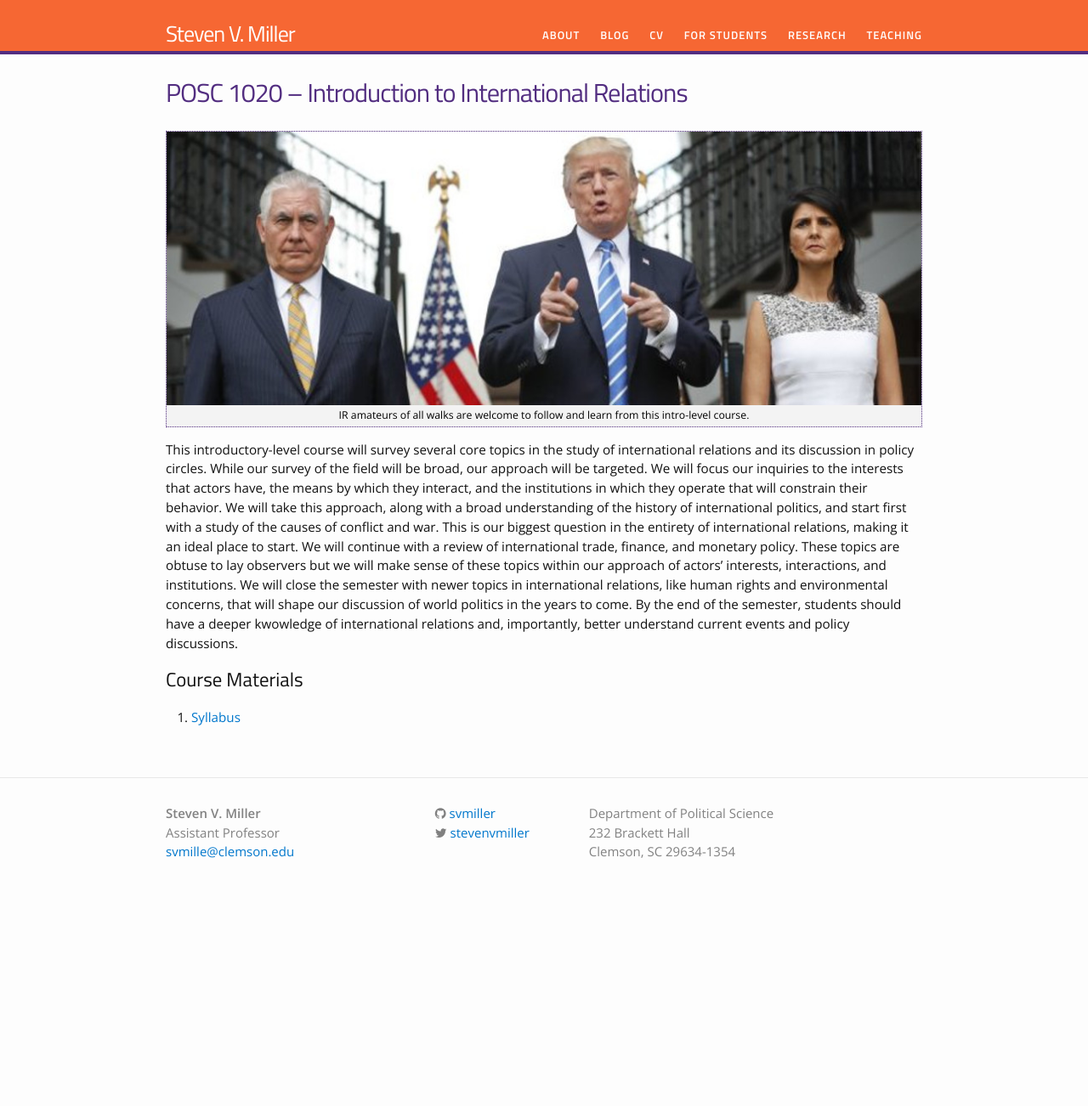
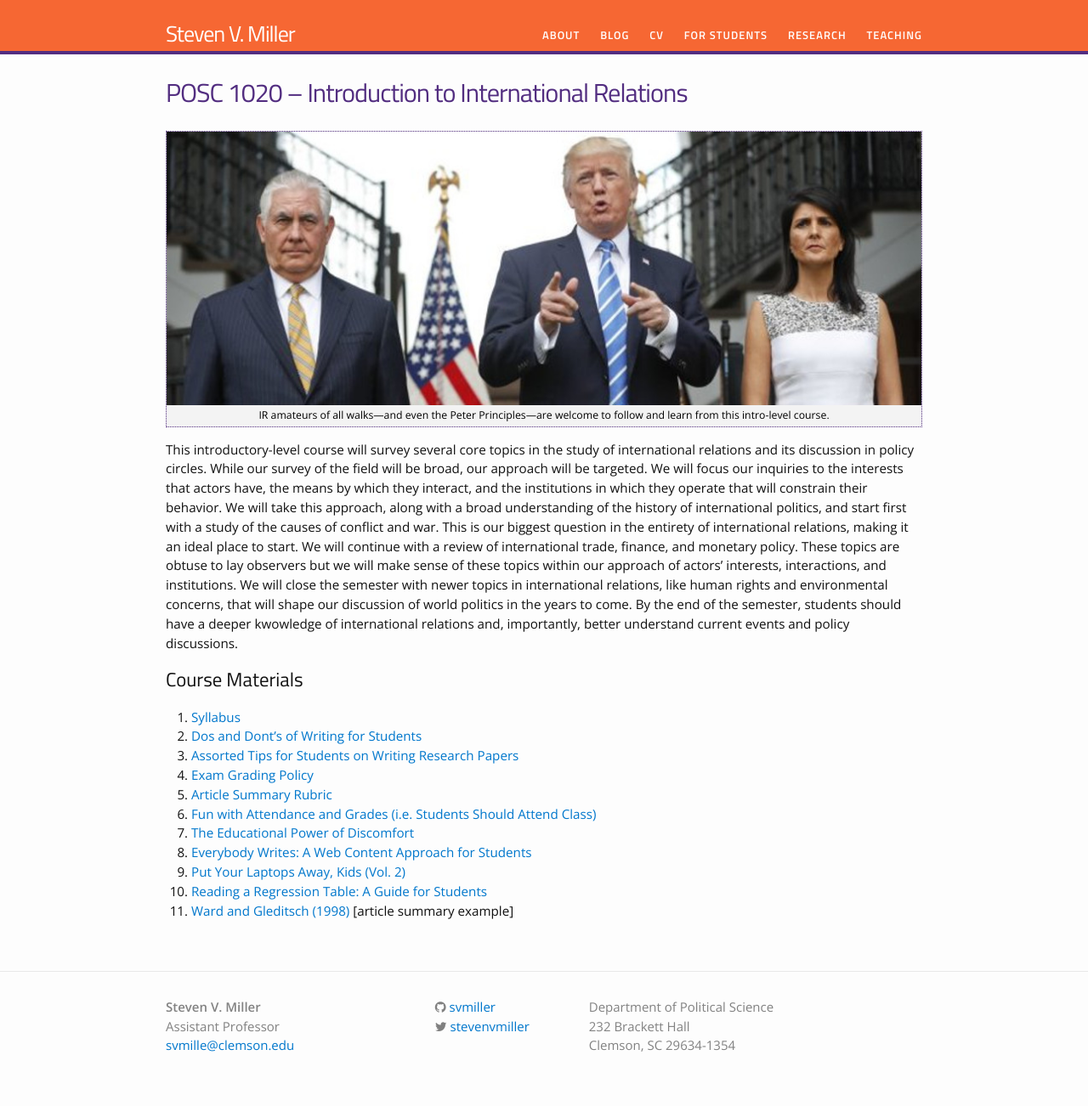
Before and after one commit to svmiller/svmiller.github.io, a Jekyll site: the page built from teaching/posc-1020.md, in a window 1280 px wide. Shown: the whole page at 85% size. Built offline with Jekyll 4.4.1, drawn with Linux system fonts in a browser that asks for light colours; nearby versions of some CDN libraries; some web fonts are replaced; before the commit the page ends 1074 px from its top, so only the background shows below that.

Commit message:
add supporting information

```diff
--- a/teaching/posc-1020.md
+++ b/teaching/posc-1020.md
@@ -4,10 +4,20 @@ title: POSC 1020 – Introduction to International Relations
 permalink: /teaching/posc-1020-introduction-to-international-relations/
 ---
 
-{% include image.html url="/images/trump-tillerson-haley.jpg" caption="IR amateurs of all walks are welcome to follow and learn from this intro-level course." width=897 align="center" %}
+{% include image.html url="/images/trump-tillerson-haley.jpg" caption="IR amateurs of all walks—and even the Peter Principles—are welcome to follow and learn from this intro-level course." width=897 align="center" %}
 
 This introductory-level course will survey several core topics in the study of international relations and its discussion in policy circles. While our survey of the field will be broad, our approach will be targeted. We will focus our inquiries to the interests that actors have, the means by which they interact, and the institutions in which they operate that will constrain their behavior. We will take this approach, along with a broad understanding of the history of international politics, and start first with a study of the causes of conflict and war. This is our biggest question in the entirety of international relations, making it an ideal place to start. We will continue with a review of international trade, finance, and monetary policy. These topics are obtuse to lay observers but we will make sense of these topics within our approach of actors' interests, interactions, and institutions. We will close the semester with newer topics in international relations, like human rights and environmental concerns, that will shape our discussion of world politics in the years to come. By the end of the semester, students should have a deeper kwowledge of international relations and, importantly, better understand current events and policy discussions.
 
 ## Course Materials
 
 1. [Syllabus](https://www.dropbox.com/s/nwofa0ii76nj6ok/posc1020-fall2017-syllabus.pdf?dl=0)
+2. [Dos and Dont's of Writing for Students](http://svmiller.com/blog/2015/06/dos-and-donts-of-writing-for-students/)
+3. [Assorted Tips for Students on Writing Research Papers](http://svmiller.com/blog/2015/12/assorted-tips-students-research-papers/)
+4. [Exam Grading Policy](https://www.dropbox.com/s/apihjs7di81aqcv/svm-exam-grading-policy.pdf?dl=0)
+5. [Article Summary Rubric](https://www.dropbox.com/s/to9utnkmlywu276/posc1020-article-summary-rubric.pdf?dl=0)
+6. [Fun with Attendance and Grades (i.e. Students Should Attend Class)](http://svmiller.com/blog/2016/05/fun-with-attendance-grades/)
+7. [The Educational Power of Discomfort](http://svmiller.com/blog/2016/05/educational-power-discomfort/)
+8. [Everybody Writes: A Web Content Approach for Students](http://svmiller.com/blog/2016/05/everybody-writes-academic/)
+9. [Put Your Laptops Away, Kids (Vol. 2)](http://svmiller.com/blog/2016/05/put-your-laptops-away-2/)
+10. [Reading a Regression Table: A Guide for Students](http://svmiller.com/blog/2014/08/reading-a-regression-table-a-guide-for-students/)
+11. [Ward and Gleditsch (1998)](https://www.dropbox.com/s/2zs0m2upcvuq3vf/svm-notes-wardgleditsch1998dp.pdf?dl=0) [article summary example]
```
Also changed, not shown: teaching/posc-3610.md (+10 -0 lines).
